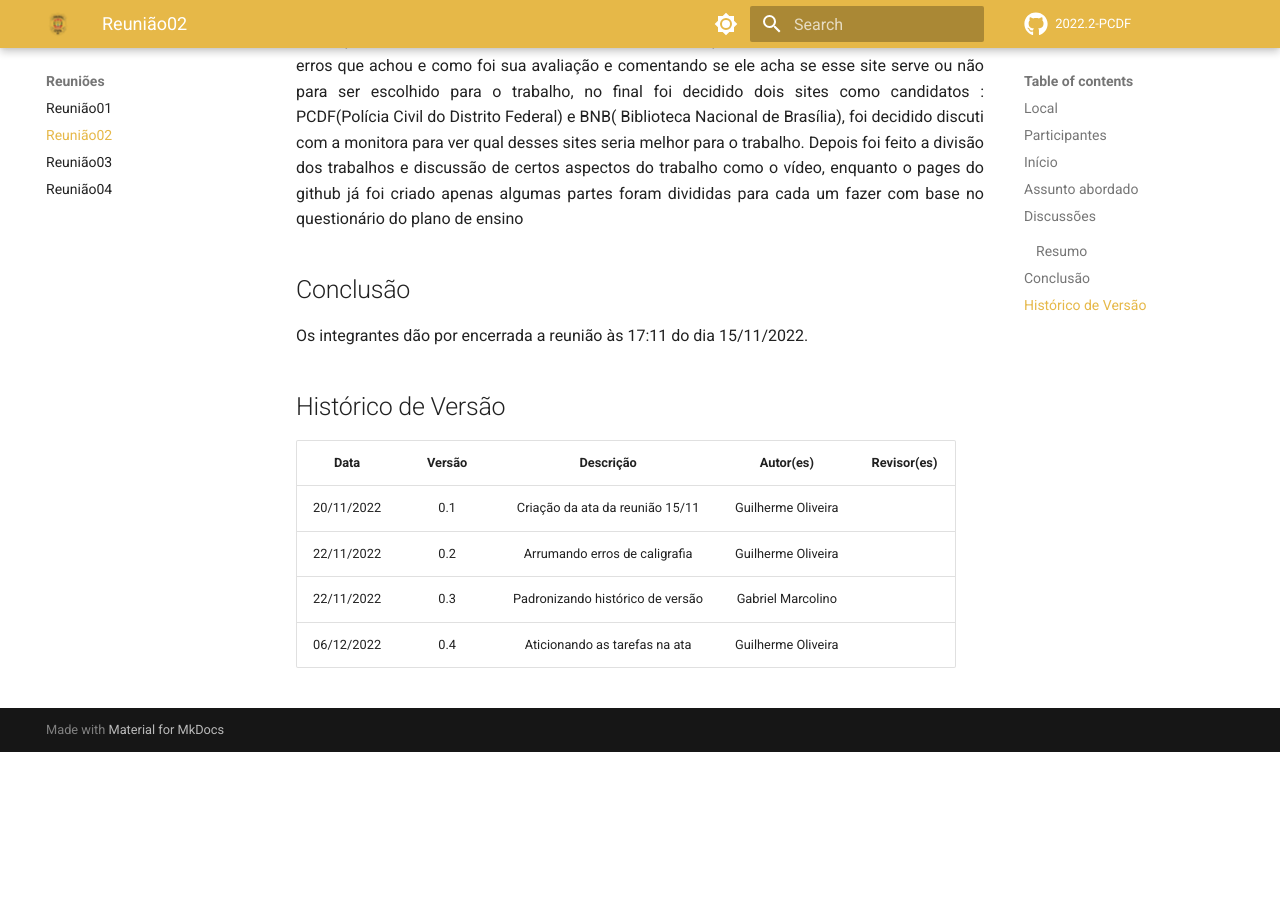
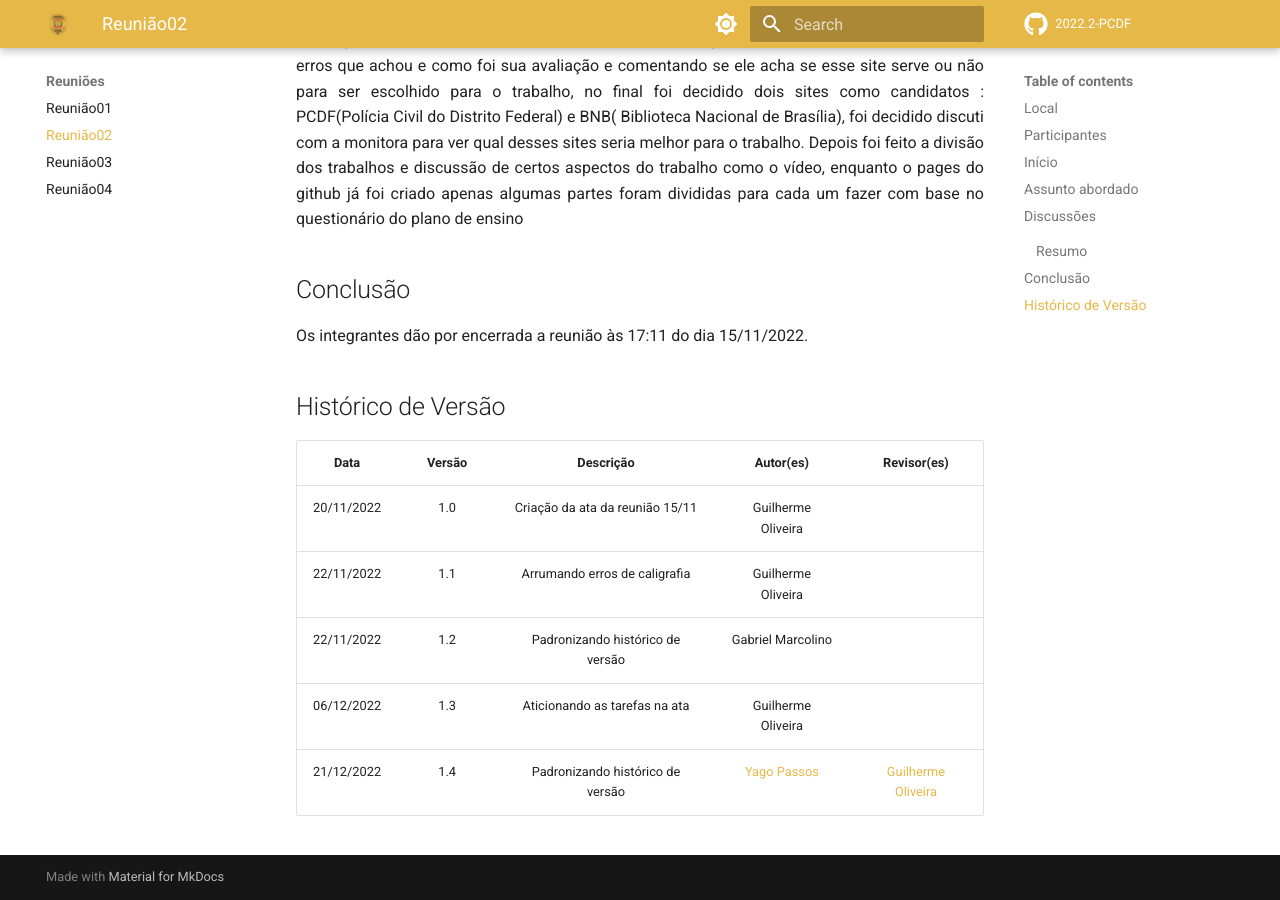
Before and after one commit to Interacao-Humano-Computador/2022.2-PCDF, an MkDocs documentation site: the page built from docs/Atas/Ata2.md, in a window 1280 px wide and 900 px high, scrolled down 1607 px. Built offline with MkDocs 1.6.1 and Material for MkDocs 9.7.7, drawn with Linux system fonts in a browser that asks for light colours; comment, search, counter and statistics services are not loaded; before the commit the page ends 2359 px from its top, so only the background shows below that.

Commit message:
Padronizando histórico de versão

```diff
--- a/docs/Atas/Ata2.md
+++ b/docs/Atas/Ata2.md
@@ -57,7 +57,8 @@ Os integrantes dão por encerrada a reunião às 17:11 do dia 15/11/2022.
 
 |    Data    | Versão |            Descrição             |     Autor(es)      | Revisor(es) |
 | :--------: | :----: | :------------------------------: | :----------------: | :---------: |
-| 20/11/2022 |  0.1   | Criação da ata da reunião 15/11  | Guilherme Oliveira |             |
-| 22/11/2022 |  0.2   |  Arrumando erros de caligrafia   | Guilherme Oliveira |             |
-| 22/11/2022 |  0.3   | Padronizando histórico de versão | Gabriel Marcolino  |             |
-| 06/12/2022 |  0.4   |  Aticionando as tarefas na ata   | Guilherme Oliveira |             |
+| 20/11/2022 |  1.0   | Criação da ata da reunião 15/11  | Guilherme Oliveira |             |
+| 22/11/2022 |  1.1   |  Arrumando erros de caligrafia   | Guilherme Oliveira |             |
+| 22/11/2022 |  1.2   | Padronizando histórico de versão | Gabriel Marcolino  |             |
+| 06/12/2022 |  1.3   |  Aticionando as tarefas na ata   | Guilherme Oliveira |             |
+| 21/12/2022 |  1.4   | Padronizando histórico de versão | [Yago Passos](https://github.com/yagompassos) | [Guilherme Oliveira](https://github.com/GG555-13)           |
```
